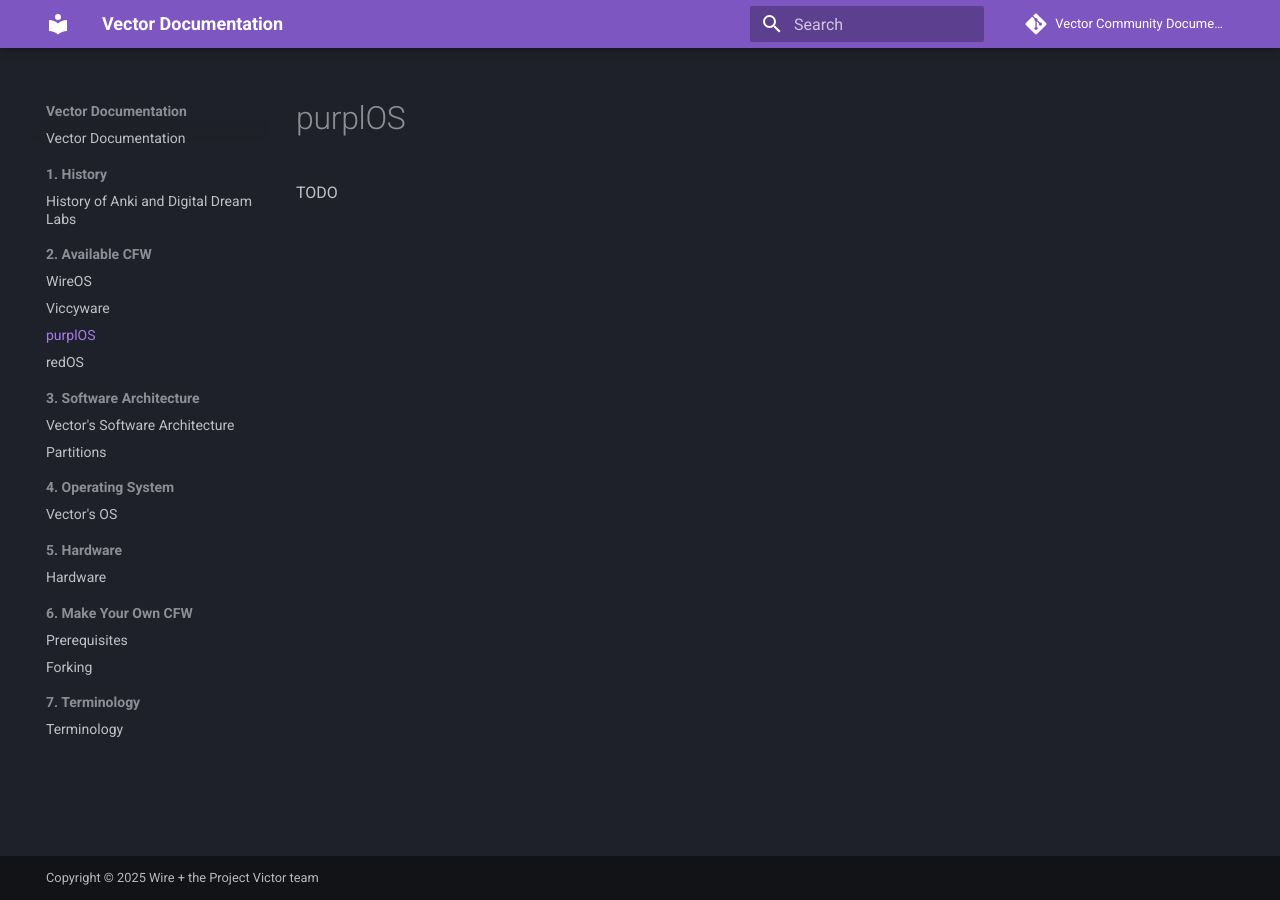
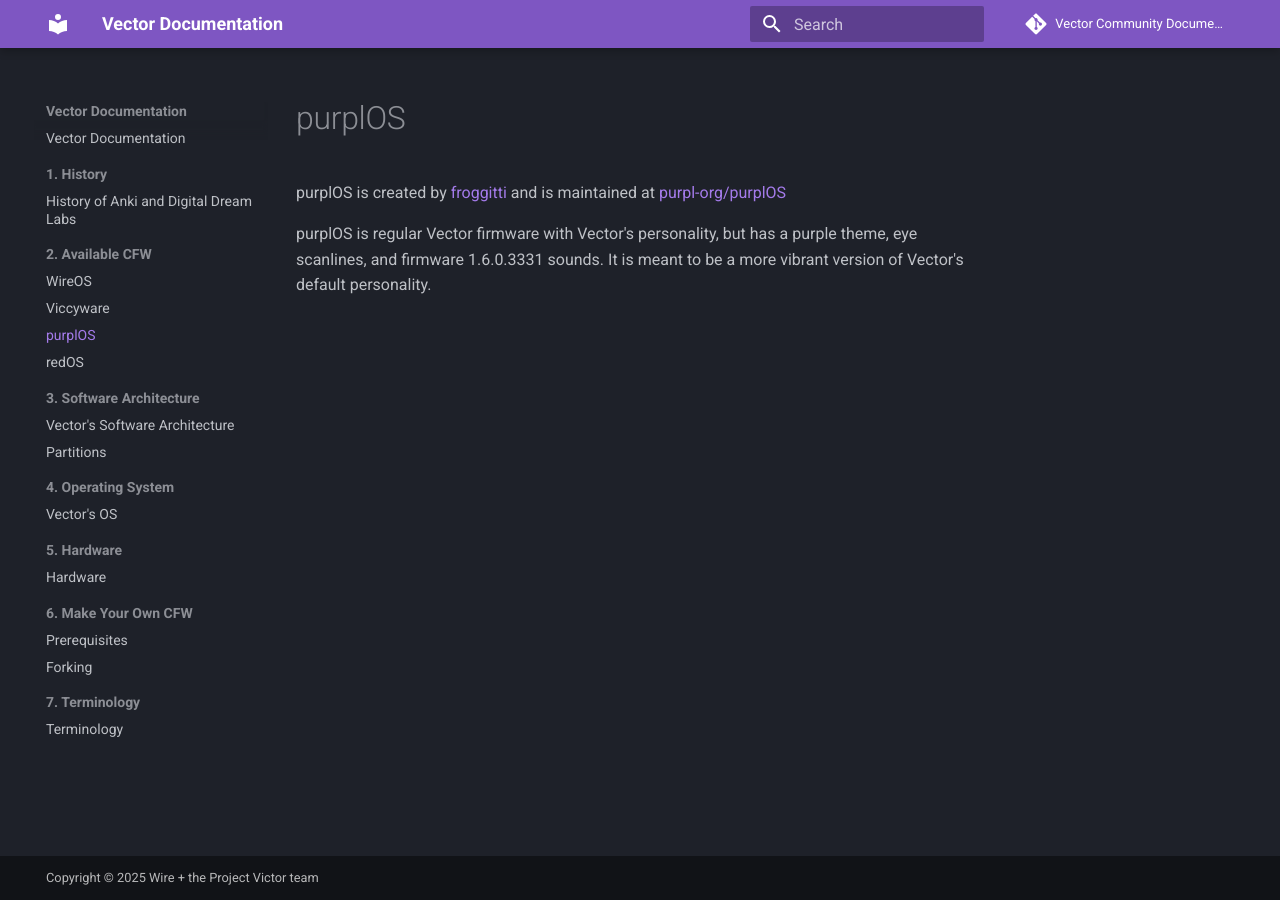
Before and after one commit to os-vector/vector-docs, an MkDocs documentation site: the page built from documents/2. Available CFW/3. purplOS.md, in a window 1280 px wide. Built offline with MkDocs 1.6.1 and Material for MkDocs 9.7.7, drawn with Linux system fonts in a browser that asks for light colours; comment, search, counter and statistics services are not loaded.

Commit message:
Update 3. purplOS.md

```diff
--- a/documents/2. Available CFW/3. purplOS.md
+++ b/documents/2. Available CFW/3. purplOS.md
@@ -1,3 +1,5 @@
 # purplOS
 
-TODO
+purplOS is created by [froggitti](https://github.com/froggitti) and is maintained at [purpl-org/purplOS](https://github.com/purpl-org/purplOS)
+
+purplOS is regular Vector firmware with Vector's personality, but has a purple theme, eye scanlines, and firmware 1.6.0.3331 sounds. It is meant to be a more vibrant version of Vector's default personality.
```
